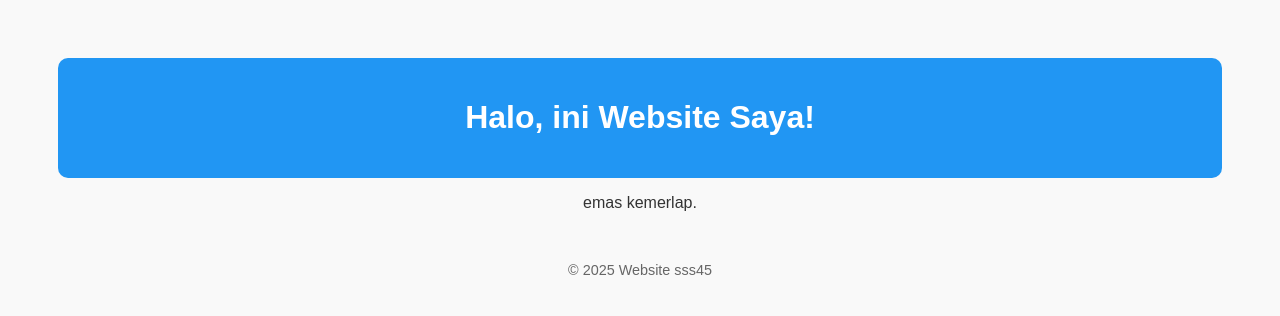
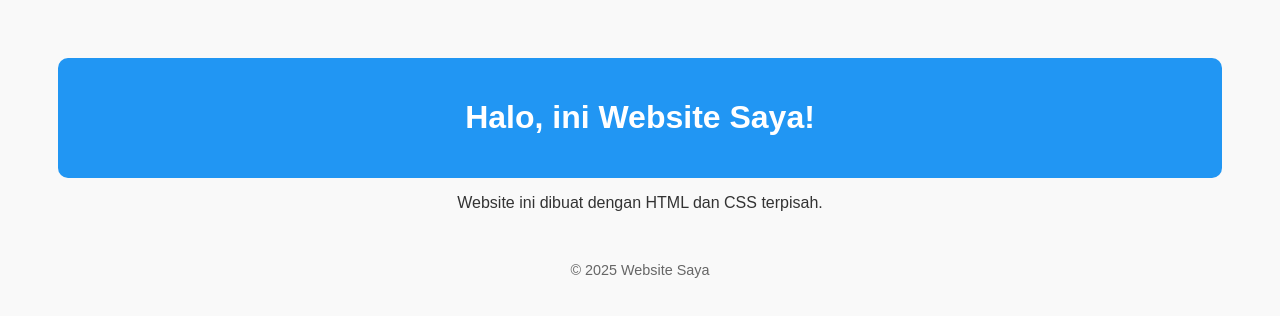
Before and after one commit to PERAK170895/PERAK170895, a plain HTML site: page index.html in a window 1280 px wide. Drawn offline with Linux system fonts and the light colour scheme.

Commit message:
Versi awal website

```diff
--- a/index.html
+++ b/index.html
@@ -10,10 +10,10 @@
         <h1>Halo, ini Website Saya!</h1>
     </header>
     <main>
-        <p>emas kemerlap.</p>
+        <p>Website ini dibuat dengan HTML dan CSS terpisah.</p>
     </main>
     <footer>
-        <p>&copy; 2025 Website sss45</p>
+        <p>&copy; 2025 Website Saya</p>
     </footer>
 </body>
 </html>
```
